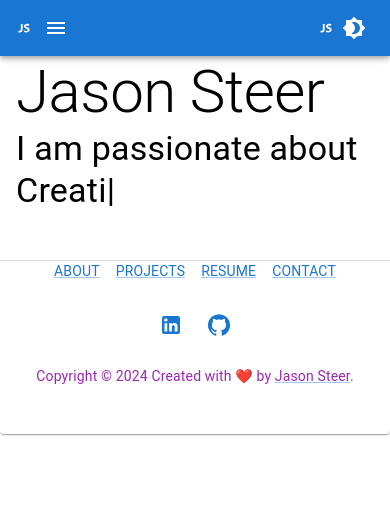
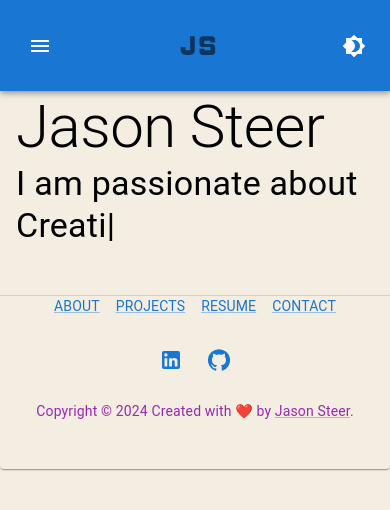
Before and after one commit to eljsteer/portfoliodevjs, a React (Vite) app: page / in a window 390 px wide. Shown: the top 510 px of the page. Built offline with nearby package versions, Linux system fonts and the light colour scheme.

Commit message:
updating formatting and layout of navbar to center with responsiveness:

```diff
--- a/src/App.jsx
+++ b/src/App.jsx
@@ -1,4 +1,4 @@
-import { CssBaseline, ThemeProvider } from '@mui/material';
+import { CssBaseline } from '@mui/material';
 import { ThemeContextProvider } from "./contexts/ThemeContext.jsx";
 
 
--- a/src/components/AppAndHomePage/Header.jsx
+++ b/src/components/AppAndHomePage/Header.jsx
@@ -10,10 +10,10 @@ import MenuIcon from '@mui/icons-material/Menu';
 import Container from '@mui/material/Container';
 import Button from '@mui/material/Button';
 import MenuItem from '@mui/material/MenuItem';
-import { DiJavascript1 } from "react-icons/di";
+
+import JavascriptIcon from '@mui/icons-material/Javascript';
 
 import { useTheme } from '../../contexts/ThemeContext';
-
 
 import { NavList } from "../../layouts/NavList"
 import ToggleThemeButton from './toggleThemeButton';
@@ -34,8 +34,7 @@ function Header() {
     <AppBar className="AppBar" position="static" >
       <Container maxWidth="xl">
         <Toolbar disableGutters sx={{backgroundColor: "rgba(0,0,0,0)"}}>
-          <DiJavascript1  sx={{ display: { xs: 'none', md: 'flex' }, mr: 1 }} />
-          <Box sx={{ flexGrow: 1, display: { xs: 'flex', md: 'none' } }}>
+          <Box sx={{ flexGrow: 1, display: { xs: 'flex', md: 'none' }, justifyContent:"space-between" }}>
             <IconButton
               size="large"
               aria-label="account of current user"
@@ -75,9 +74,34 @@ function Header() {
                 </MenuItem>
               ))}
             </Menu>
+            <IconButton
+            to="/"
+            sx={{
+              flexDirection: "column",
+              alignItems: "center",
+              justifyContent: "center",
+              textAlign: "center",
+            }}
+          >
+            <JavascriptIcon sx={{ fontSize: { xs: "75px", md: "100px" } }} />
+          </IconButton>
+          <ToggleThemeButton/>
           </Box>
-          <DiJavascript1  sx={{ display: { xs: 'flex', md: "none", }, mr: 1 }} href="/"/>
-          <Box  className="Navbar" sx={{ flexGrow: 1, display: { xs: 'none', md: 'flex' }, justifyContent:"center" }}>
+
+          <Box sx={{ flexGrow: 1, display: { xs: 'none', md: 'flex' }, justifyContent:"space-between" }}>
+            <IconButton
+              to="/"
+              sx={{
+                display: { xs: 'none', md: 'flex' },
+                color: isDarkMode ? 'primary' : 'secondary',
+                textDecoration: "none",
+              }}
+            >
+                <JavascriptIcon
+                  sx={{ fontSize: "100px" }}
+                />
+            </IconButton>
+            <Box className="Navbar" sx={{display:"flex", flexDirection:"row", alignItems:"center"}}>
               {NavList.map((navlink) => (
                   <Button
                     key={navlink.id}
@@ -94,6 +118,7 @@ function Header() {
               ))}
             </Box>
             <ToggleThemeButton/>
+          </Box>
         </Toolbar>
       </Container>
     </AppBar>
--- a/src/components/AppAndHomePage/ToggleThemeButton.jsx
+++ b/src/components/AppAndHomePage/ToggleThemeButton.jsx
@@ -8,7 +8,9 @@ const ToggleThemeButton = () => {
   const { isDarkMode, toggleTheme } = useTheme();
 
   return (
-    <Box>
+    <Box
+      sx={{display:"flex", width: { md:"100px", justifyContent:"center"}}}
+    >
       <IconButton onClick={toggleTheme} color="inherit">
         {isDarkMode ? <Brightness7Icon /> : <Brightness4Icon />}
       </IconButton>
--- a/src/contexts/ThemeContext.jsx
+++ b/src/contexts/ThemeContext.jsx
@@ -35,7 +35,7 @@ export const ThemeContextProvider = ({ children }) => {
 };
 
 ThemeContextProvider.propTypes = {
-  children: PropTypes.func.isRequired,
+  children: PropTypes.array.isRequired,
 };
 
 export default ThemeContextProvider;
--- a/src/styles/Theme.jsx
+++ b/src/styles/Theme.jsx
@@ -5,16 +5,15 @@ export const lightTheme = createTheme({
     mode: "light",
     primary: {
       main: "#1976d2",
-      // light: "#42a5f5",
-      // dark: "#1565c0",
+      secondary: ""
     },
     text: {
       primary: "#000",
       secondary: "#000"
     },
     background: {
-      default: "#fff",
-      paper: "#fff",
+      default: "#F3EDE2",
+      paper: "#F3EDE2",
     },
   },
 });
@@ -24,16 +23,17 @@ export const darkTheme = createTheme({
     mode: "dark",
     primary: {
       main: "#1976d2",
-      // light: "#42a5f5",
-      // dark: "#1565c0",
+    },
+    secondary: {
+      main: "#59C3C3",
     },
     text: {
       primary: "#fff",
       secondary: "#fff"
     },
     background: {
-      default: "#000",
-      paper: "#000",
+      default: "#051024",
+      paper: "#051024",
     },
   },
 });
```
Lines whose indentation alone changed are shown as unchanged.
